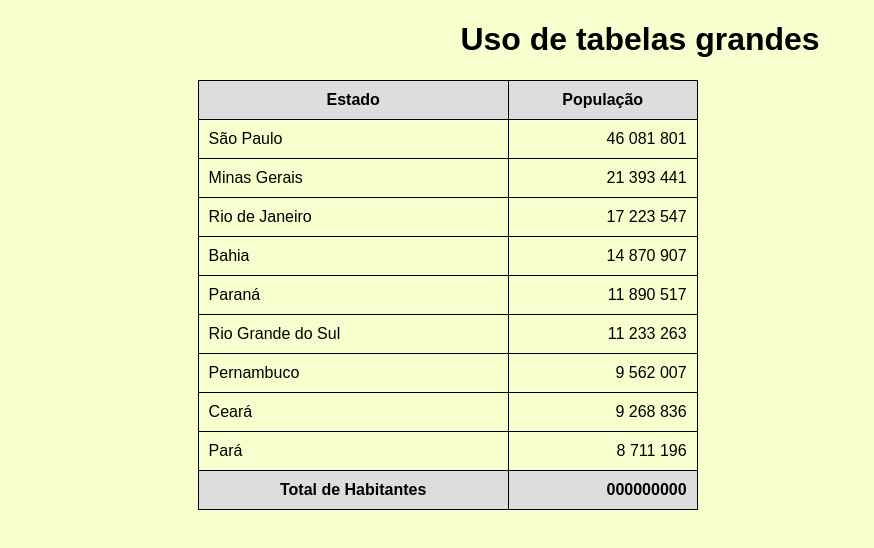
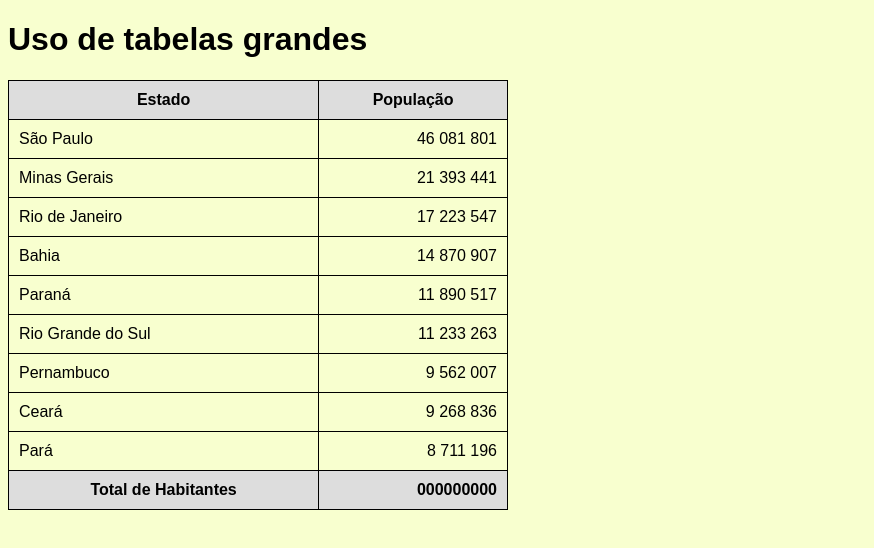
Before and after one commit to dev-hudson/html-css, a plain HTML site: page html-css-mod03/ex024 - tabelas/tabela.html in a window 1280 px wide. Shown: the whole page, without its empty margins (0-874 px from the left). Drawn offline with Linux system fonts and the light colour scheme.

Commit message:
att tabela

```diff
--- a/html-css-mod03/ex024 - tabelas/tabela.html
+++ b/html-css-mod03/ex024 - tabelas/tabela.html
@@ -10,14 +10,8 @@
             background-color: rgb(248, 255, 207);
         }
 
-        div#conteiner-tabela {
-            width: 70%;
-            margin: auto;
-        }
-
         h1 {
             color: black;
-            text-align: center;
         }
 
         table {
```
